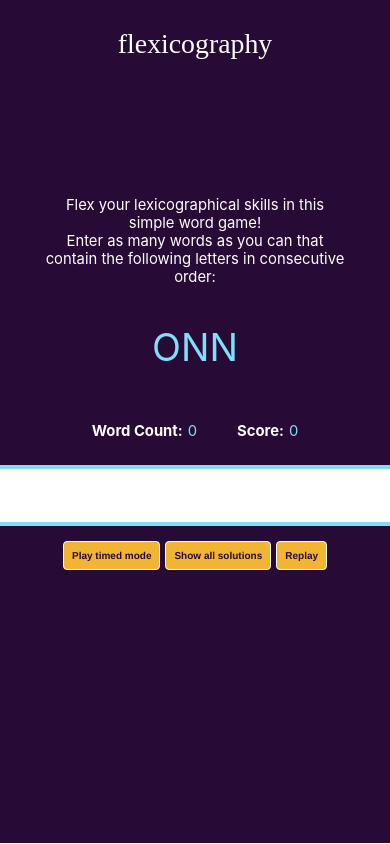
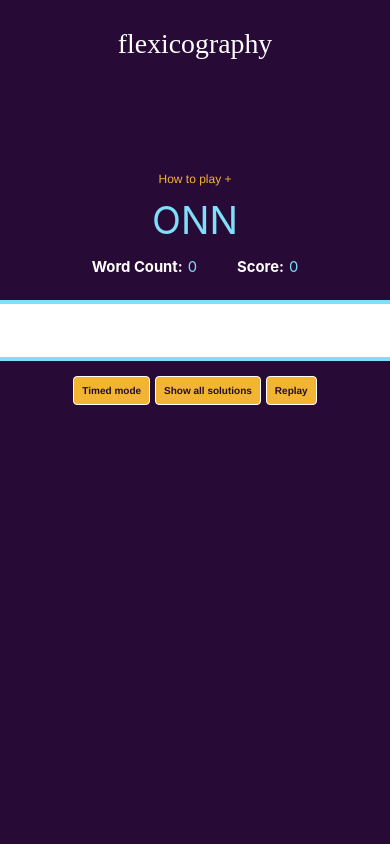
Before and after one commit to yunashin/flexicography, a React (Create React App) app: page / in a window 390 px wide. Built offline with nearby package versions, Linux system fonts and the light colour scheme.

Commit message:
increase timer to 2 min

```diff
--- a/src/App.css
+++ b/src/App.css
@@ -10,11 +10,11 @@
 
 .app-header {
   background-color: var(--BACKGROUND);
-  min-height: 40px;
+  min-height: 20vh;
   display: flex;
   flex-direction: column;
   align-items: center;
-  font-size: calc(30px + 2vmin);
+  font-size: calc(20px + 2vmin);
   font-family: 'Zapfino';
   color: white;
 }
@@ -22,7 +22,7 @@
 @media (max-width: 600px) {
   .app-header {
     background-color: var(--BACKGROUND);
-    min-height: 40px;
+    min-height: 20vh;
     display: flex;
     flex-direction: column;
     align-items: center;
@@ -36,25 +36,29 @@
   padding-top: 80px;
   background-color: var(--BACKGROUND);
   font-size: 16px;
-  min-height: 10vh;
+  min-height: 2vh;
+  left: 0;
+  bottom: 0;
+  width: 100%;
   color: white;
 }
 
-.body {
+.app-body {
   background-color: var(--BACKGROUND);
-  min-height: 70vh;
+  min-height: 100%;
   display: flex;
   flex-direction: column;
   align-items: center;
   justify-content: center;
   font-size: calc(10px + 2vmin);
   color: white;
+  overflow-y: scroll;
 }
 
 @media (max-width: 600px) {
-  .body {
+  .app-body {
     background-color: var(--BACKGROUND);
-    min-height: 70vh;
+    min-height: 100%;
     display: flex;
     flex-direction: column;
     align-items: center;
@@ -74,6 +78,30 @@
   }
 }
 
+.button-link {
+  background: none;
+  border: none;
+  padding: 0;
+  color: var(--BUTTON);
+  font-family: 'Helvetica Neue';
+  font-size: 18px;
+}
+
+@media (max-width: 600px) {
+  .button-link {
+    background: none;
+    border: none;
+    padding: 0;
+    color: var(--BUTTON);
+    font-family: 'Helvetica Neue';
+    font-size: 12px;
+  }
+}
+
+.button-link:hover {
+  background: none !important;
+}
+
 .three-gram {
   color: var(--COLUMBIA);
   font-size: calc(30px + 2vmin);
@@ -89,6 +117,10 @@
 
 .right-space {
   margin-right: 5px;
+}
+
+.bottom-space {
+  margin-bottom: 10px;
 }
 
 .word-count {
--- a/src/index.css
+++ b/src/index.css
@@ -1,9 +1,20 @@
+:root {
+  --BACKGROUND: #280a37;
+  --BUTTON: #f1b533;
+  --COLUMBIA: #7fdef8;
+}
+
 html {
   overflow-x: hidden;
+  margin: 0;
+  height: 100%;
+  background-color: var(--BACKGROUND);
 }
 
 body {
   margin: 0;
+  height: 100%;
+  overflow-y: scroll;
   font-family: -apple-system, BlinkMacSystemFont, 'Helvetica Neue';
   -webkit-font-smoothing: antialiased;
   -moz-osx-font-smoothing: grayscale;
@@ -21,7 +32,7 @@ input[type=text] {
 }
 
 input[type=text]:focus {
-  border: 4px solid #7fdef8;
+  border: 4px solid var(--COLUMBIA);
   border-radius: 4px;
 }
 
--- a/src/ts/components/Body.tsx
+++ b/src/ts/components/Body.tsx
@@ -2,12 +2,14 @@ import { useCallback, useEffect, useState } from "react";
 
 import { useDataContext } from "../context/DataContext";
 import { generateScore } from "../utils/generateScore";
+import { getTime } from "../utils/getTime";
 import FoundWords from "./FoundWords";
 import SolutionWords from "./SolutionWords";
 
 const Body = () => {
   const [input, setInput] = useState('');
   const [showFoundWords, setShowFoundWords] = useState(true);
+  const [showInstructions, setShowInstructions] = useState(false);
   const [isTimedMode, setIsTimedMode] = useState(false);
   const [isTimeUp, setIsTimeUp] = useState(false);
   const {
@@ -43,14 +45,23 @@ const Body = () => {
   }, [isTimedMode, isTimeUp, startTimer]);
 
   return (
-    <div className="body">
-      <div className="intro">
-        Flex your lexicographical skills in this simple word game!
+    <div className="app-body">
+      <div className="bottom-space">
+        <button className="button-link" onClick={() => setShowInstructions(!showInstructions)} type="submit">
+          {`How to play ${showInstructions ? '-' : '+'}`}
+        </button>
+        {showInstructions &&
+          <>
+            <div className="intro">
+              Flex your lexicographical skills in this simple word game!
+            </div>
+            <div className="intro">
+              Enter as many words as you can that contain the following letters in consecutive order.
+            </div>
+          </>
+        }
       </div>
-      <div className="intro">
-        Enter as many words as you can that contain the following letters in consecutive order:
-      </div>
-      {fetched ? <p className='three-gram'>{threeGram}</p> : <p className="three-gram">...</p>}
+      <div className='three-gram'>{fetched ? `${threeGram}` : '...'}</div>
       <span className='flex'>
         <p className="right-space"><b>Word Count:</b></p>
         <p className="columbia word-count">{wordCount}</p>
@@ -85,10 +96,10 @@ const Body = () => {
           setScore(0);
           setWordCount(0);
           setIsTimeUp(false);
-          setSecondsLeft(60);
+          setSecondsLeft(120);
           setShowFoundWords(true);
         }}>
-          {isTimedMode ? 'Play without timer' : 'Play timed mode'}
+          {isTimedMode ? 'Untimed mode' : 'Timed mode'}
         </button>
         <button
           className="sm-button right-space"
@@ -105,7 +116,7 @@ const Body = () => {
           setShowFoundWords(true);
           setWordCount(0);
           setIsTimeUp(false);
-          setSecondsLeft(60);
+          setSecondsLeft(120);
         }}>
           Replay
         </button>
@@ -113,7 +124,7 @@ const Body = () => {
       {isTimedMode &&
         <span className="flex">
           <p className="right-space"><b>Time left:</b></p>
-          <p>{`00:${secondsLeft < 10 ? '0' : ''}${secondsLeft}`}</p>
+          <p>{getTime(secondsLeft)}</p>
         </span>
       }
       {showFoundWords ? <FoundWords /> : <SolutionWords solutions={solutions} />}
--- a/src/ts/components/SolutionWords.tsx
+++ b/src/ts/components/SolutionWords.tsx
@@ -10,7 +10,12 @@ const SolutionWords = ({ solutions }: { solutions: string[] }) => {
 
   return (
     <>
-      <p><b>{`Total possible score: ${totalScore}`}</b></p>
+      <span className='flex'>
+        <p className="right-space"><b>Word Count:</b></p>
+        <p className="columbia word-count">{solutions.length}</p>
+        <p className="right-space"><b>Score:</b></p>
+        <p className="columbia">{totalScore}</p>
+      </span>
       {wordsAndScores.map(solution => {
         return (
           <p className="found-word">
--- a/src/ts/context/DataContext.ts
+++ b/src/ts/context/DataContext.ts
@@ -25,7 +25,7 @@ export const DataContext = createContext<DataContent>({
   fetched: false,
   foundWords: [],
   score: 0,
-  secondsLeft: 60,
+  secondsLeft: 120,
   threeGram: '',
   wordCount: 0,
   words: [],
--- a/src/ts/context/DataProvider.tsx
+++ b/src/ts/context/DataProvider.tsx
@@ -11,7 +11,7 @@ const initialState = {
   fetched: false,
   foundWords: [],
   score: 0,
-  secondsLeft: 60,
+  secondsLeft: 120,
   threeGram: '',
   wordCount: 0,
   words: [],
--- /dev/null
+++ b/src/ts/utils/getTime.ts
@@ -0,0 +1,5 @@
+export const getTime = (time: number) => {
+  const minutes = Math.floor(time / 60);
+  const seconds = time - minutes * 60;
+  return `0${minutes}:${seconds < 10 ? '0' : ''}${seconds}`;
+}
```
